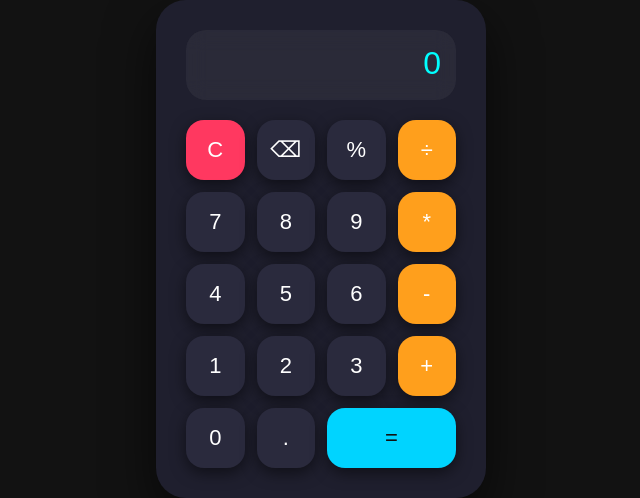
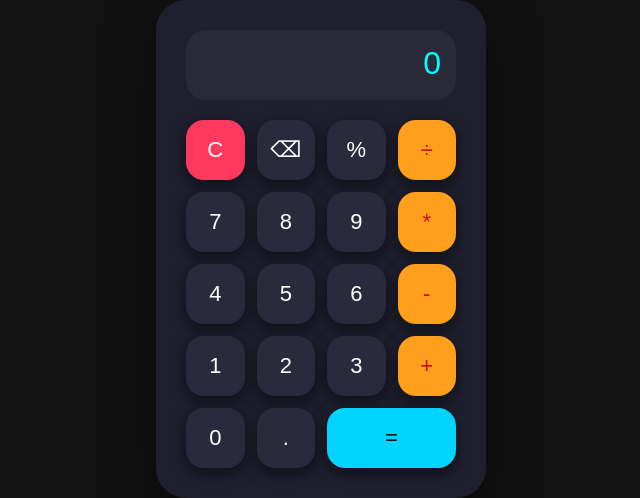
Before and after one commit to jomiy191-arch/kalkulyator, a plain HTML site: page index.html in a window 1280 px wide. Shown: the part 151-649 px from the top of the page, 319-959 px from the left. Drawn offline with Linux system fonts and the light colour scheme.

Commit message:
Some changes

```diff
--- a/css/main.css
+++ b/css/main.css
@@ -67,7 +67,7 @@ button:hover {
 .ayir,
 .qosh {
   background: #ff9f1c;
-  color: #fff;
+  color: #ca0c0c;
 }
 
 .teng {
```
